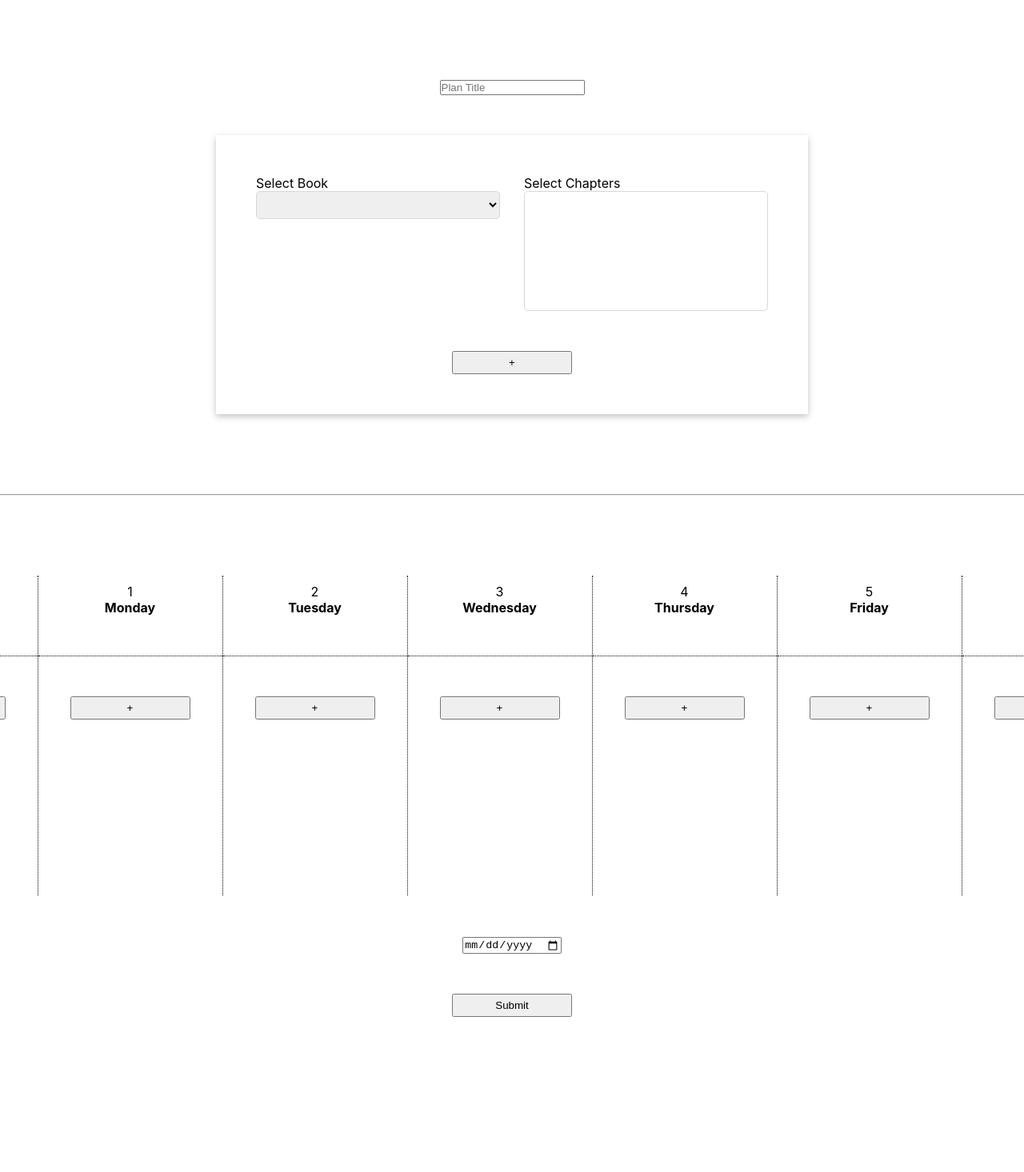
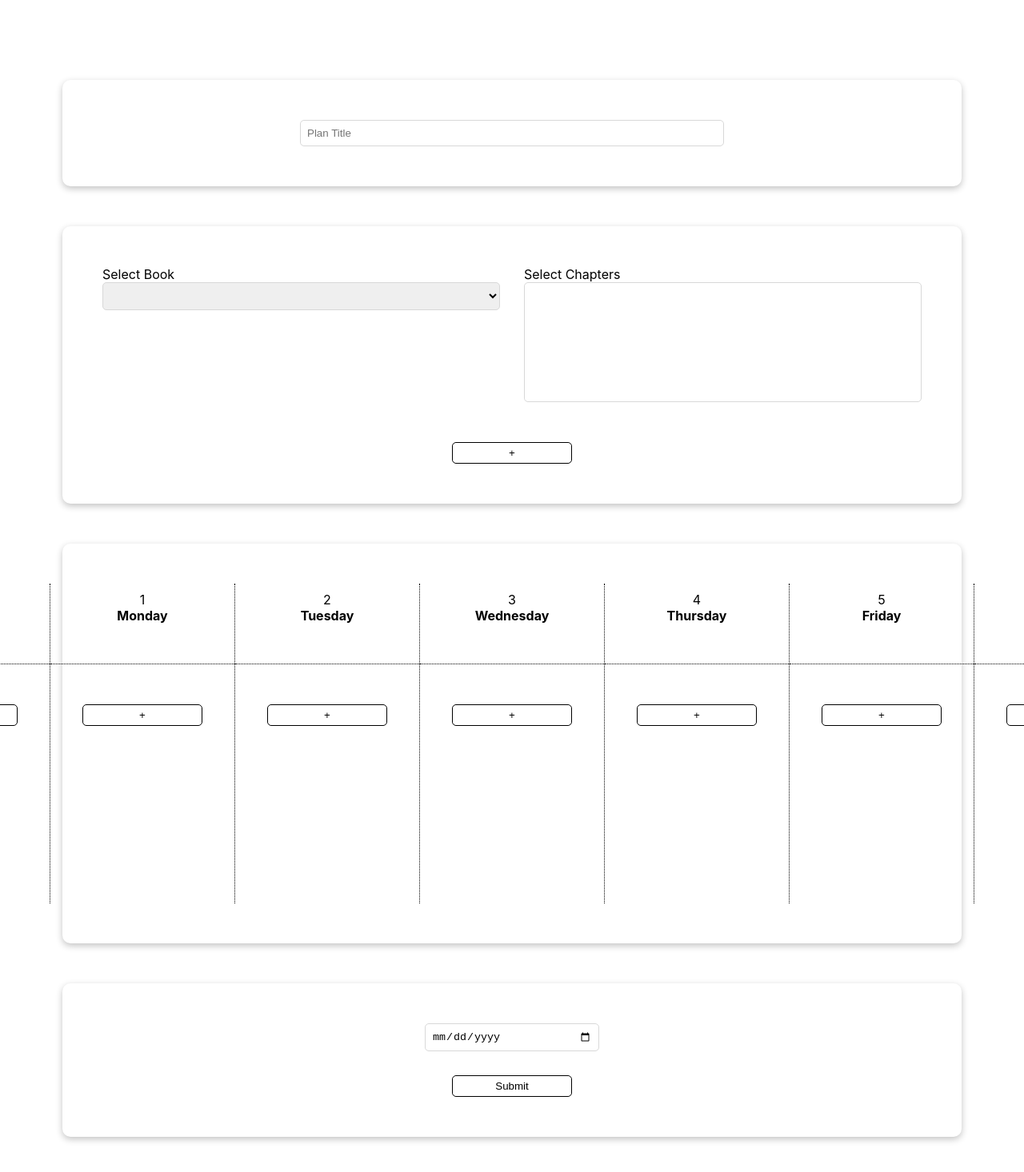
Before and after one commit to sarjil-zwt/internshipassessment, a React (Create React App) app: page / in a window 1280 px wide. Shown: the top 1466 px of the page at 80% size. Before the commit the page ends 1372 px from the top, so only its background shows below. Built offline with nearby package versions, Linux system fonts and the light colour scheme.

Commit message:
Improves some styles

```diff
--- a/src/App.css
+++ b/src/App.css
@@ -12,10 +12,30 @@
   margin: 0px;
 }
 
+::-webkit-scrollbar {
+  width: 5px;
+}
+::-webkit-scrollbar-track {
+  width: 5px;
+  background-color: transparent;
+}
+
+::-webkit-scrollbar-thumb {
+  background-color: gray;
+}
 button {
   cursor: pointer;
   padding: 5px;
   min-width: 150px;
+  border: 1px solid black;
+  background-color: white;
+  border-radius: 5px;
+  transition: 0.2s all;
+}
+
+button:hover {
+  background-color: black;
+  color: white;
 }
 
 select {
@@ -26,6 +46,14 @@ select {
   min-width: 100%;
 }
 
+input {
+  padding: 0.5rem;
+  border-radius: 5px;
+  border: 1px solid rgb(216, 216, 216);
+}
+input:focus {
+  outline: none;
+}
 select:focus {
   outline: none;
 }
@@ -38,3 +66,40 @@ hr {
   width: 100%;
   margin: 50px 0;
 }
+
+.header {
+  display: flex;
+  align-items: center;
+  justify-content: center;
+  width: 80%;
+  padding: 50px;
+  border-radius: 10px;
+  box-shadow: rgba(0, 0, 0, 0.24) 0px 3px 8px;
+}
+
+.header > input {
+  width: 50%;
+}
+
+.footer {
+  display: flex;
+  flex-direction: column;
+  align-items: center;
+  box-shadow: rgba(0, 0, 0, 0.24) 0px 3px 8px;
+  padding: 50px;
+  width: 80%;
+  gap: 30px;
+  border-radius: 10px;
+}
+
+.footer > .dates {
+  display: flex;
+  gap: 50px;
+  width: 100%;
+  justify-content: center;
+  align-items: center;
+}
+
+.dates > input {
+  width: 200px;
+}
--- a/src/App.js
+++ b/src/App.js
@@ -71,6 +71,7 @@ function App() {
     setEnddate(endDate);
   };
 
+  //Random Id Generation
   function generateUUID() {
     // Public Domain/MIT
     var d = new Date().getTime(); //Timestamp
@@ -183,22 +184,23 @@ function App() {
 
   return (
     <div className="App">
+      <div className="header">
         <input
           type="text"
           placeholder="Plan Title"
           onChange={(e) => setPlanName(e.target.value)}
         />
+      </div>
 
       <BookSelect />
-
-      <hr />
 
       <TimingSelect />
 
       <div className="footer">
+        <div className="dates">
           <input type="date" onChange={handleDateChange} name="" id="" />
           {enddate && (
-          <p className="enddate">End Date - {new Date(enddate).toString()}</p>
+            <p className="enddate">End Date - {moment(enddate).format("ll")}</p>
           )}
         </div>
 
@@ -206,6 +208,7 @@ function App() {
           Submit
         </button>
       </div>
+    </div>
   );
 }
 
--- a/src/components/bookselect/BookSelect.css
+++ b/src/components/bookselect/BookSelect.css
@@ -3,10 +3,11 @@
   flex-direction: column;
   align-items: center;
   gap: 50px;
-  width: 50%;
+  width: 80%;
 
   /* border: 1px solid red; */
   padding: 50px;
+  border-radius: 10px;
   box-shadow: rgba(0, 0, 0, 0.24) 0px 3px 8px;
 }
 
--- a/src/components/timingselect/TimingSelect.css
+++ b/src/components/timingselect/TimingSelect.css
@@ -1,7 +1,12 @@
 .timingselectdivswrapper {
   display: flex;
   gap: 30px;
+  justify-content: center;
   min-height: 400px;
+  border-radius: 10px;
+  padding: 50px;
+  width: 80%;
+  box-shadow: rgba(0, 0, 0, 0.24) 0px 3px 8px;
 }
 
 .timingselectdiv {
--- a/src/components/timingselect/TimingSelect.jsx
+++ b/src/components/timingselect/TimingSelect.jsx
@@ -201,7 +201,7 @@ const TimingSelect = () => {
                 +
               </button>
             </div>
-            <div className="divider"></div>
+            {k != 6 && <div className="divider"></div>}
           </>
         );
       })}
```
Lines whose indentation alone changed are shown as unchanged.
